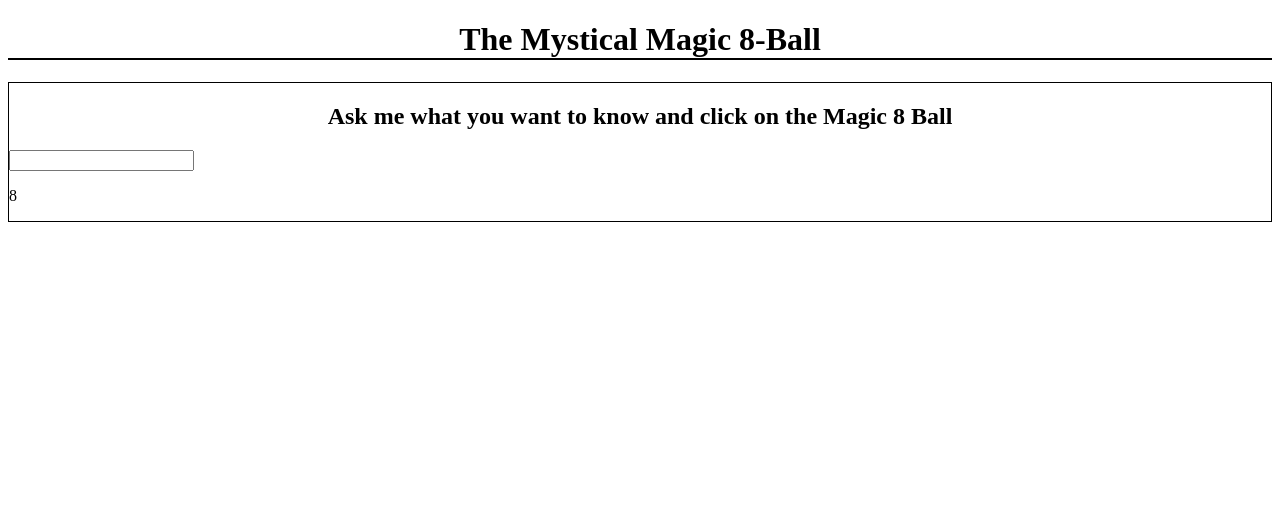
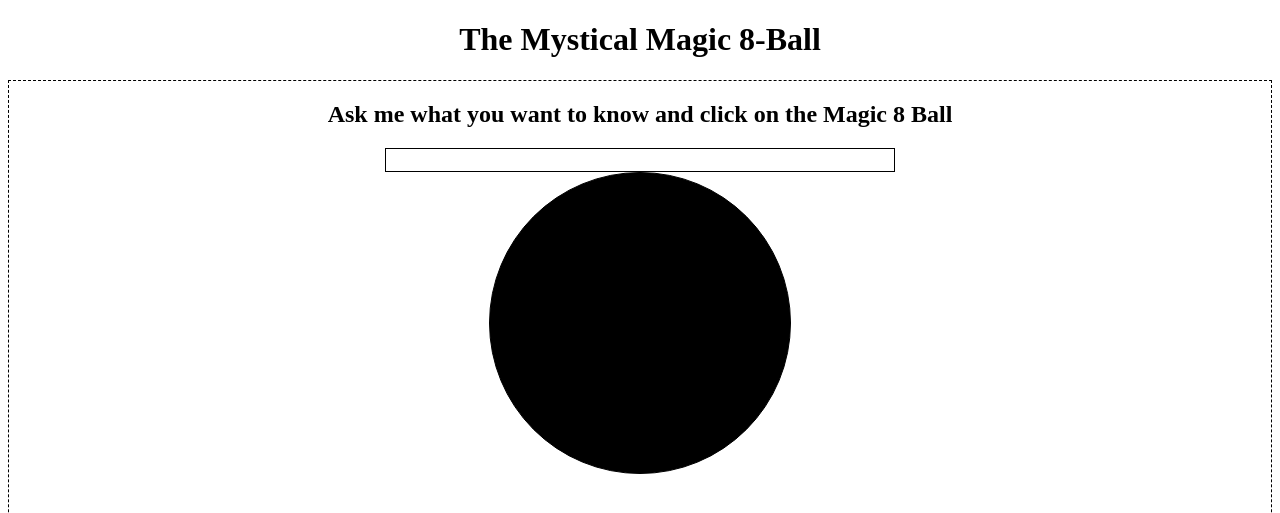
Before and after one commit to jmorales113/Magic-8-Ball, a plain HTML site: page index.html in a window 1280 px wide. Shown: the top 513 px of the page. Drawn offline with Linux system fonts and the light colour scheme.

Commit message:
Added outline for 8-ball

```diff
--- a/index.html
+++ b/index.html
@@ -16,7 +16,7 @@
         Ask me what you want to know and click on the Magic 8 Ball
       </h2>
       <input type="text" id="question" />
-      <div id="eight-ball" clsss="eight-ball">
+      <div class="eight-ball" id="eight-ball">
         <div id="answer">
           <p id="eight">8</p>
           <p id="answer"></p>
--- a/style.css
+++ b/style.css
@@ -1,6 +1,9 @@
+/* body {
+
+} */
+
 .title {
   font-weight: bold;
-  border-bottom: 2px solid black;
   text-align: center;
 }
 
@@ -9,5 +12,23 @@
 }
 
 .container {
+  border: 1px dashed black;
+  margin: 0 auto;
+  text-align: center;
+  height: 600px;
+}
+
+#question {
+  width: 40%;
+  height: 20px;
+  border: 1px double black;
+}
+
+.eight-ball {
   border: 1px solid black;
+  border-radius: 50%;
+  background-color: black;
+  height: 300px;
+  width: 300px;
+  margin: 0 auto;
 }
```
